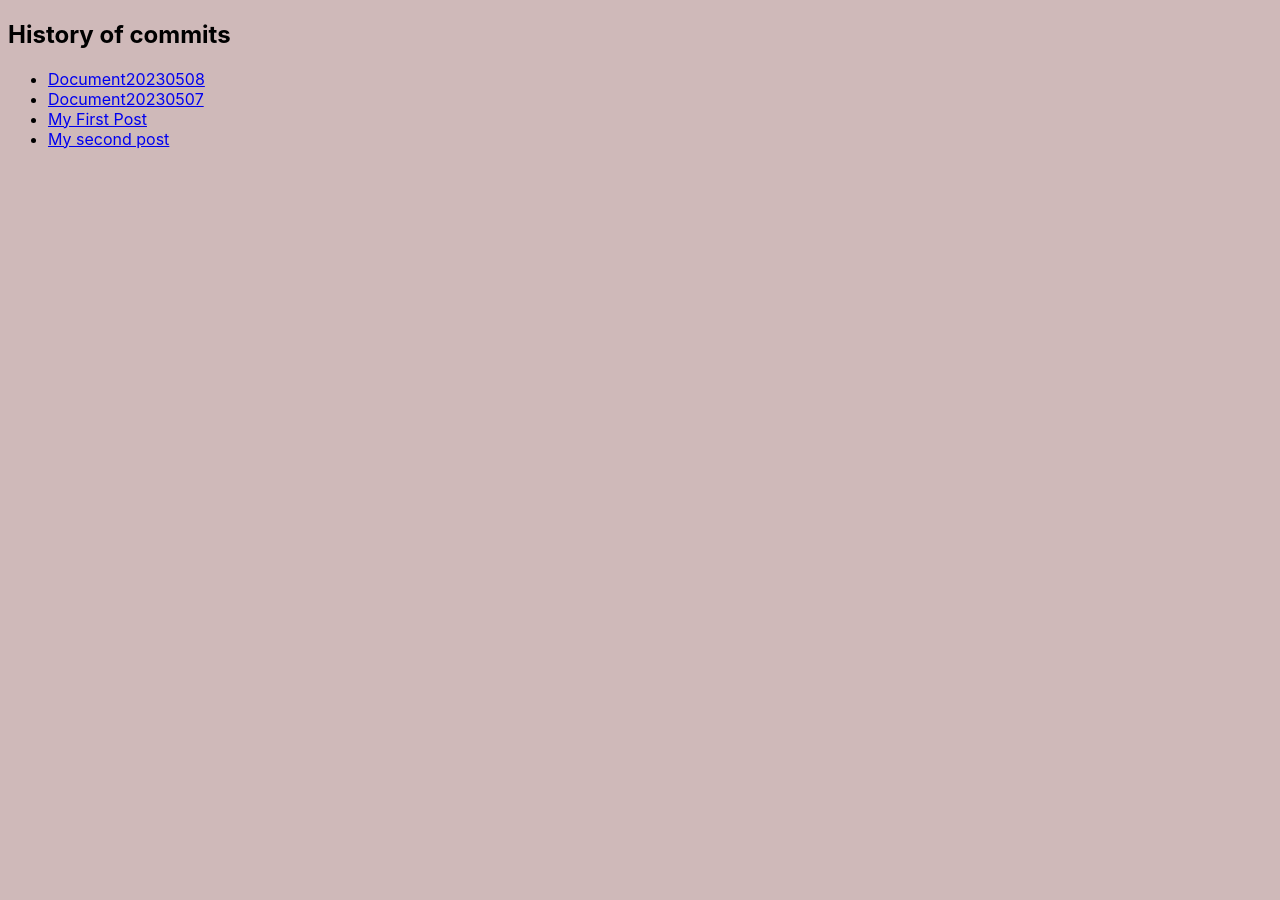
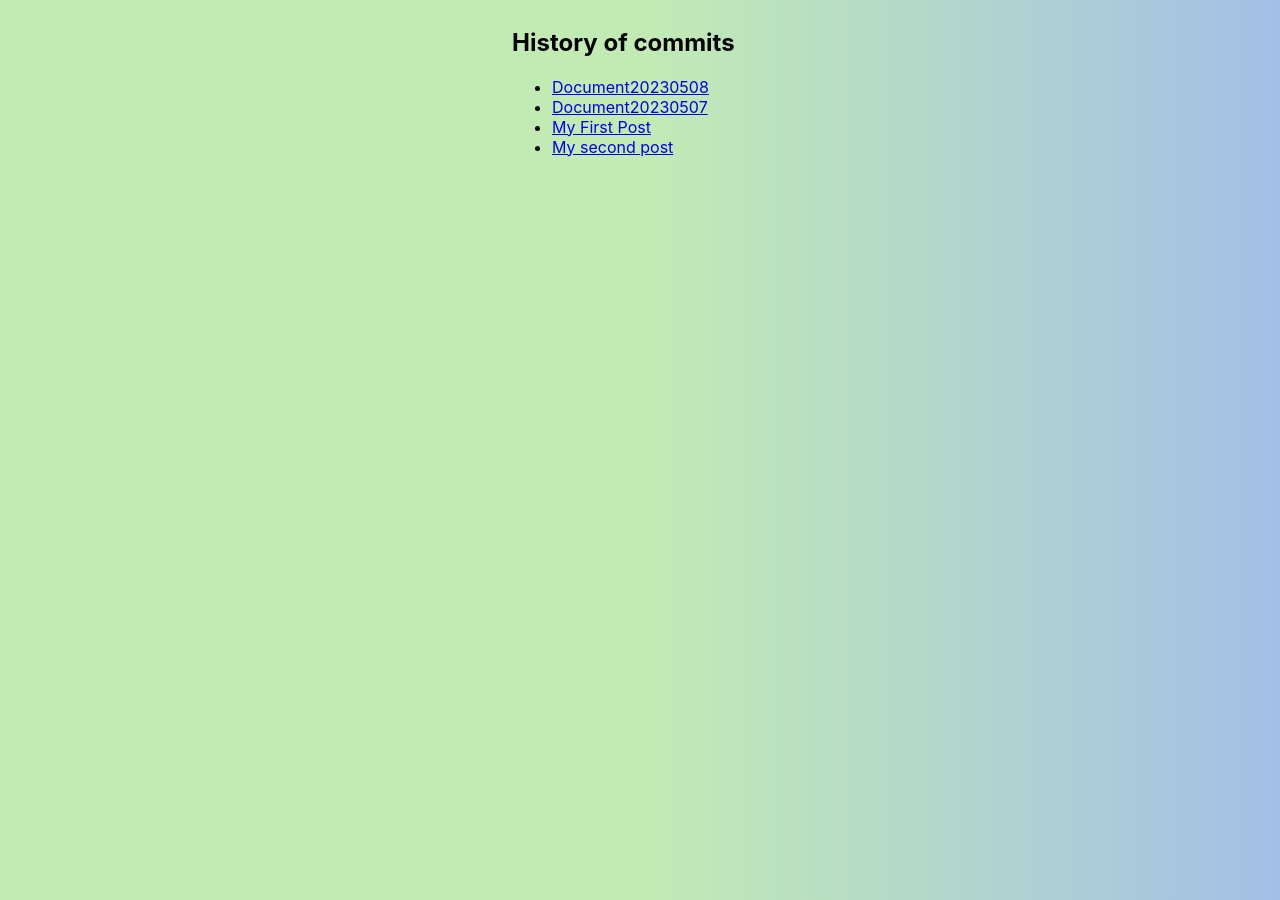
Before and after one commit to Yordaniss/documentation, a Jekyll site: the page built from index.md, in a window 1280 px wide. Built offline with Jekyll 4.4.1, drawn with Linux system fonts in a browser that asks for light colours.

Commit message:
changed styling

```diff
--- a/_sass/base.scss
+++ b/_sass/base.scss
@@ -1,9 +1,14 @@
-$backgroundColor: #cfb9b9;
-$bodyColor: #000000;
-$bodyFont: -apple-system,BlinkMacSystemFont,"Segoe UI",Helvetica,Arial,sans-serif,"Apple Color Emoji","Segoe UI Emoji","Segoe UI Symbol";
+$bodyFont: -apple-system, BlinkMacSystemFont, "Segoe UI", Helvetica, Arial, sans-serif, "Apple Color Emoji", "Segoe UI Emoji", "Segoe UI Symbol";
 
 body {
-  background: $backgroundColor;
-  color: $bodyColor;
+  background-color: #c2ebb4;
+  background-image: linear-gradient(90deg, #c2ebb4 50%, #a2c0e6 100%);
   font-family: $bodyFont;
 }
+
+.main_page {
+  position: absolute;
+  left: 40%;
+  right: 0;
+  margin: 0 auto;
+}
--- a/index.md
+++ b/index.md
@@ -3,10 +3,12 @@ layout: default
 title: "Commits"
 ---
 
-## History of commits
+<div class='main_page'>
+  <h2>History of commits</h2>
 
-<ul>
-{% for post in site.posts %}
-  <li><a href="/documentation{{ post.url }}">{{ post.title }}</a></li>
-{% endfor %}
-</ul>
+  <ul>
+  {% for post in site.posts %}
+    <li><a href="{{ post.url }}">{{ post.title }}</a></li>
+  {% endfor %}
+  </ul>
+<div>
```
